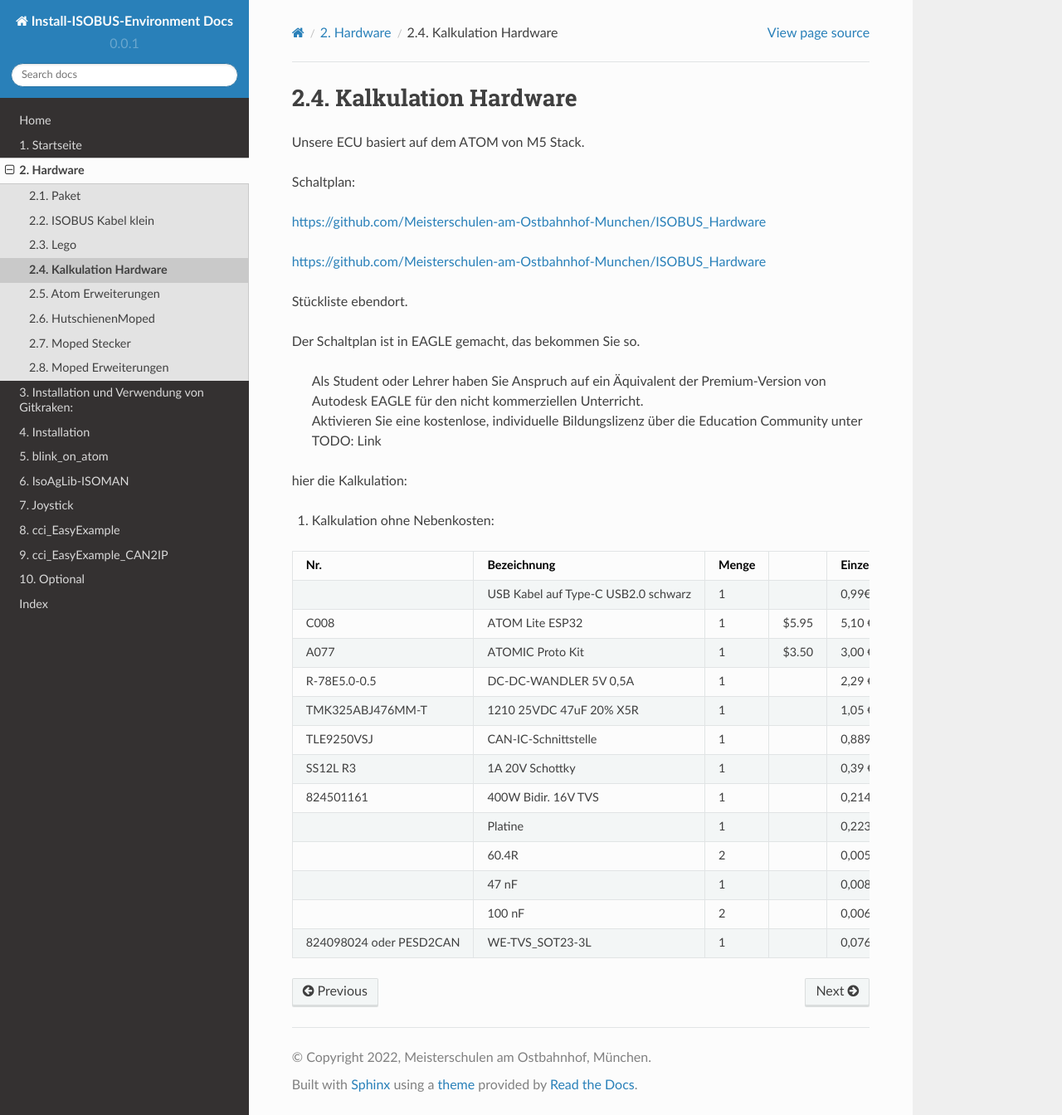
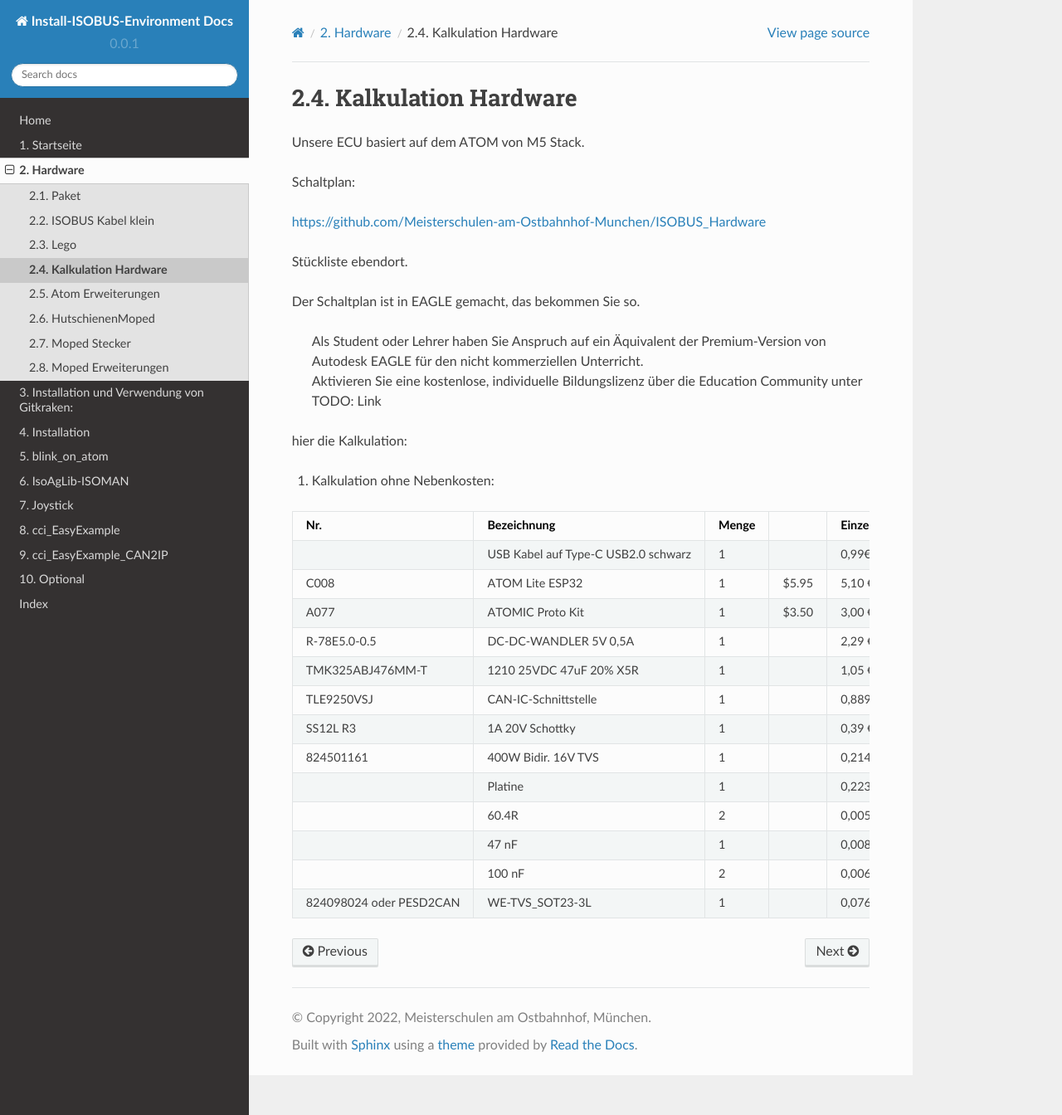
Before and after one commit to franz-ms-muc/Install-ISOBUS-Environment-docs, a Sphinx documentation site: the page built from docs/Kalkulation-Hardware.md, in a window 1280 px wide and 1344 px high. Shown: the whole window at 83% size. Built offline with Sphinx 7.4.7 and the Read the Docs theme 2.0.0, drawn with Linux system fonts in a browser that asks for light colours; some of the changed lines change nothing that is shown.

Commit message:
Update Kalkulation-Hardware.md

```diff
--- a/docs/Kalkulation-Hardware.md
+++ b/docs/Kalkulation-Hardware.md
@@ -3,8 +3,6 @@
 Unsere ECU basiert auf dem ATOM von M5 Stack.
 
 Schaltplan:
-
-[https://github.com/Meisterschulen-am-Ostbahnhof-Munchen/ISOBUS_Hardware](https://github.com/Meisterschulen-am-Ostbahnhof-Munchen/ISOBUS_Hardware)
 
 [https://github.com/Meisterschulen-am-Ostbahnhof-Munchen/ISOBUS_Hardware](https://github.com/Meisterschulen-am-Ostbahnhof-Munchen/ISOBUS_Hardware)
 
```
